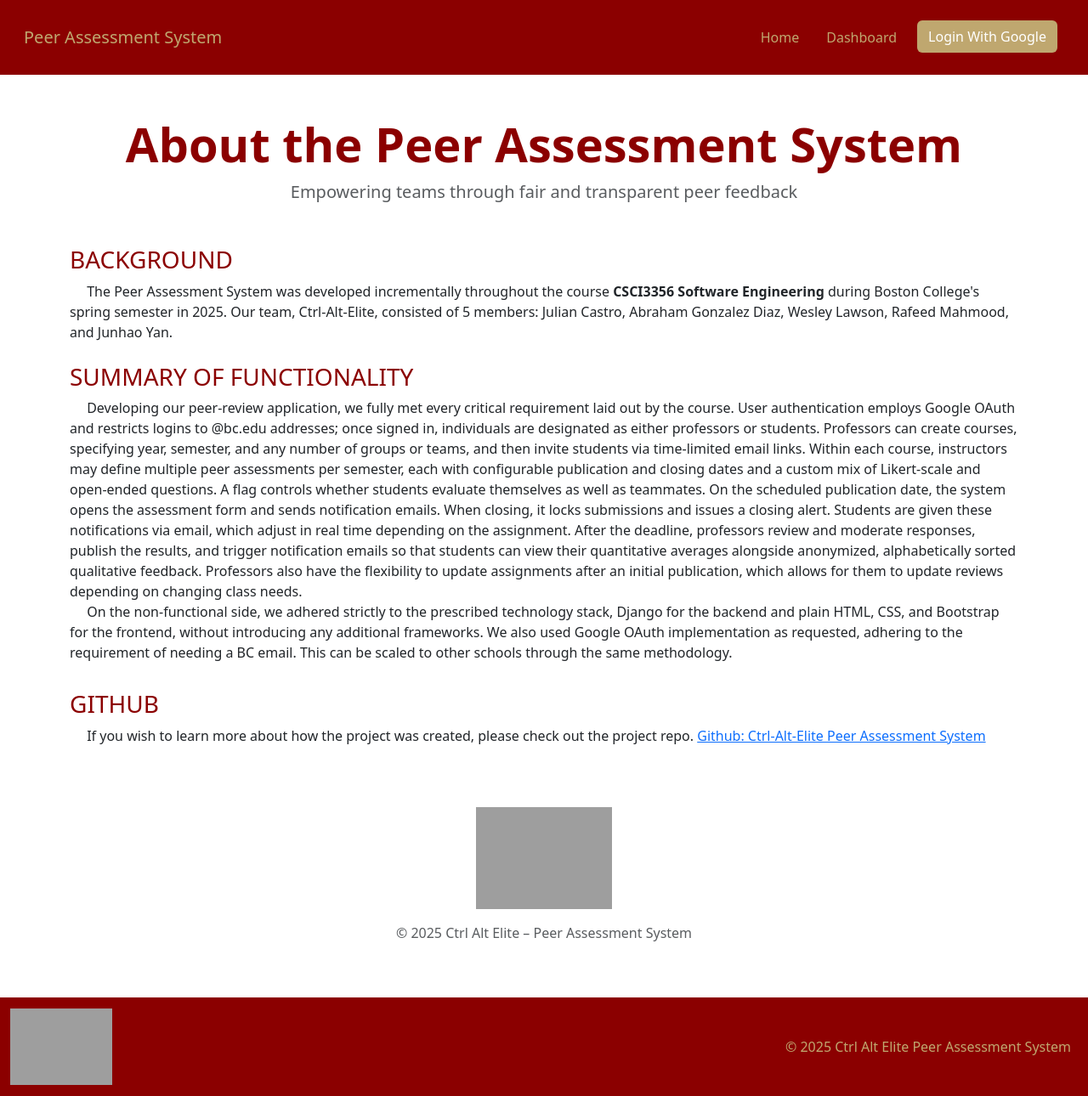
After one commit to CSCI3364-Fall2025/In-delvelopment, a Django app: page /about/ in a window 1280 px wide. The commit adds this page. Shown: the whole page at 85% size. Run offline with Django 5.2, Linux system fonts and the light colour scheme; parts of the project's set-up code (start-up, migrations or seed data) failed here and were passed over; grey boxes are pictures that could not be loaded.

Commit message:
Added 'about' page, updated homepage

```diff
--- a/PeerAssess/urls.py
+++ b/PeerAssess/urls.py
@@ -42,4 +42,5 @@ urlpatterns = [
         #add more debug views here in the future
     ])),
     path('reauth-google/', auth_views.reauth_google, name='reauth_google'),
+    path('about/', views.about, name='about'),
 ]
--- a/assessments/views.py
+++ b/assessments/views.py
@@ -1743,3 +1743,6 @@ def view_course_invitations(request, course_id):
     }
 
     return render(request, 'course_invitations.html', context)
+
+def about(request):
+    return render(request, 'about.html')
--- /dev/null
+++ b/templates/about.html
@@ -0,0 +1,56 @@
+{% extends 'base.html' %}
+
+{% block title %}{% endblock %}
+
+{% block content %}
+<div class="container py-5">
+    <div class="text-center mb-5">
+        <h1 class="display-4 fw-bold" style="color: var(--bc-maroon);">About the Peer Assessment System</h1>
+        <p class="lead text-muted">Empowering teams through fair and transparent peer feedback</p>
+    </div>
+
+    <div class="row">
+        <h3 class="text-uppercase" style="color: var(--bc-maroon);">Background</h3>
+        <p>
+            &emsp; The Peer Assessment System was developed incrementally throughout the course <b>CSCI3356 Software Engineering </b>
+            during Boston College's spring semester in 2025. Our team, Ctrl-Alt-Elite, consisted of 5 members:
+            Julian Castro, Abraham Gonzalez Diaz, Wesley Lawson, Rafeed Mahmood, and Junhao Yan.
+        </p>
+    </div>
+    <div class="row py-2">
+        <h3 class="text-uppercase" style="color: var(--bc-maroon);">Summary of Functionality</h3>
+        <p>
+            &emsp; Developing our peer-review application, we fully met every critical requirement laid out by the course.
+            User authentication employs Google OAuth and restricts logins to @bc.edu addresses; once signed in, individuals
+            are designated as either professors or students. Professors can create courses, specifying year, semester, and any
+            number of groups or teams, and then invite students via time-limited email links. Within each course, instructors
+            may define multiple peer assessments per semester, each with configurable publication and closing dates and a custom mix
+            of Likert-scale and open-ended questions. A flag controls whether students evaluate themselves as well as teammates.
+            On the scheduled publication date, the system opens the assessment form and sends notification emails. When closing, it
+            locks submissions and issues a closing alert. Students are given these notifications via email, which adjust in real time
+            depending on the assignment. After the deadline, professors review and moderate responses, publish the results, and trigger
+            notification emails so that students can view their quantitative averages alongside anonymized, alphabetically sorted qualitative feedback.
+            Professors also have the flexibility to update assignments after an initial publication, which allows for them to update reviews
+            depending on changing class needs.
+            <br>
+            &emsp; On the non-functional side, we adhered strictly to the prescribed technology stack,
+            Django for the backend and plain HTML, CSS, and Bootstrap for the frontend, without introducing any additional frameworks.
+            We also used Google OAuth implementation as requested, adhering to the requirement of needing a BC email. This can be scaled
+            to other schools through the same methodology.
+        </p>
+    </div>
+    <div class="ro py-2">
+        <h3 class="text-uppercase" style="color: var(--bc-maroon);">Github</h3>
+        <p>
+            &emsp; If you wish to learn more about how the project was created, please check out the project repo.
+            <a href="#">Github: Ctrl-Alt-Elite Peer Assessment System</a>
+        </p>
+    </div>
+
+
+    <div class="mt-5 text-center">
+        <img src="https://cdn.glitch.global/9e3885b8-8790-4d39-9ef6-fe5e1b4e9eec/logo.png?v=1745746980682" alt="Logo" style="height: 120px;">
+        <p class="mt-3 text-muted">© 2025 Ctrl Alt Elite – Peer Assessment System</p>
+    </div>
+</div>
+{% endblock %}
--- a/templates/dashboard.html
+++ b/templates/dashboard.html
@@ -361,7 +361,7 @@
             </div>
         </div>
         <div class="col-auto">
-            <a href="#" style="color: var(--bc-gold);">About</a>
+            <a href="{% url 'about' %}" style="color: var(--bc-gold);">About</a>
         </div>
         <div class="col-auto">
             <a href="#" style="color: var(--bc-gold);">Contact</a>
```
Also changed, not shown: templates/home.html (+22 -2 lines).
